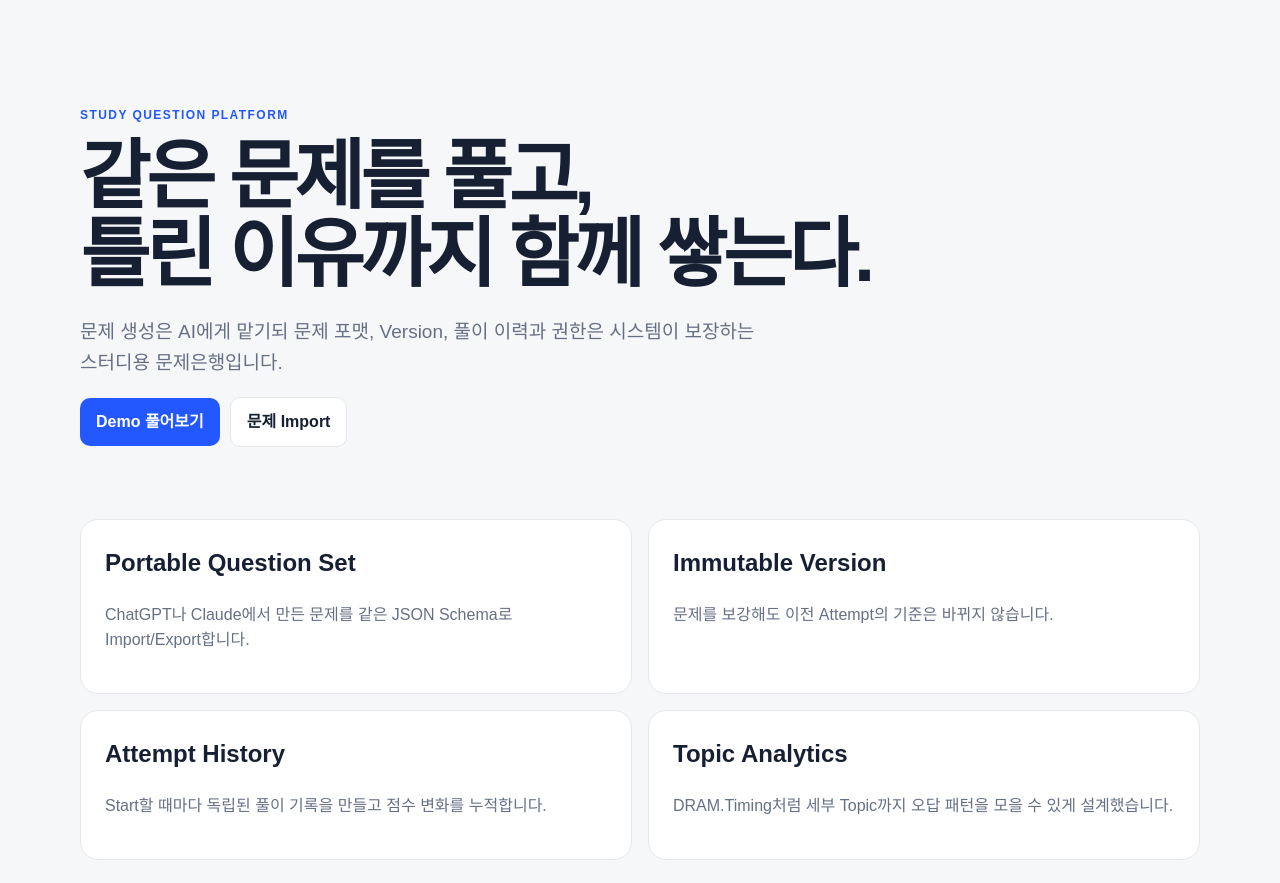
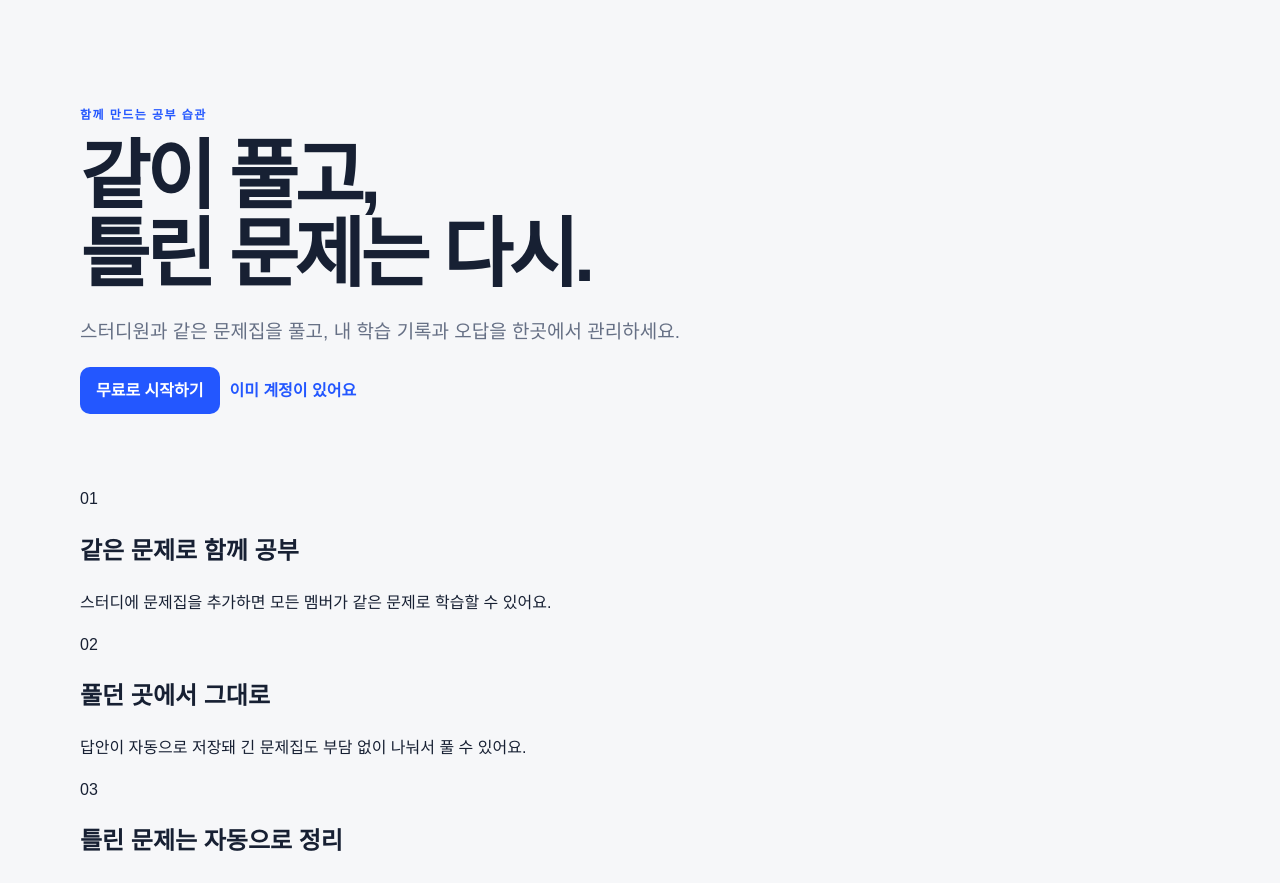
Before and after one commit to Parkgod98/Our_Quiz, a Next.js app: page / in a window 1280 px wide. Shown: the part 100-983 px from the top of the page. Built offline with nearby package versions, Linux system fonts and the light colour scheme; no server answers.

Commit message:
refactor: 사용자 가치 중심 랜딩 페이지로 교체

```diff
--- a/src/app/page.tsx
+++ b/src/app/page.tsx
@@ -1,31 +1,31 @@
 import Link from "next/link";
+import { redirect } from "next/navigation";
+import { isSupabaseConfigured } from "@/lib/supabase/config";
+import { createSupabaseServerClient } from "@/lib/supabase/server";
 
 const features = [
-  ["Portable Question Set", "ChatGPT나 Claude에서 만든 문제를 같은 JSON Schema로 Import/Export합니다."],
-  ["Immutable Version", "문제를 보강해도 이전 Attempt의 기준은 바뀌지 않습니다."],
-  ["Attempt History", "Start할 때마다 독립된 풀이 기록을 만들고 점수 변화를 누적합니다."],
-  ["Topic Analytics", "DRAM.Timing처럼 세부 Topic까지 오답 패턴을 모을 수 있게 설계했습니다."],
+  ["같은 문제로 함께 공부", "스터디에 문제집을 추가하면 모든 멤버가 같은 문제로 학습할 수 있어요."],
+  ["풀던 곳에서 그대로", "답안이 자동으로 저장돼 긴 문제집도 부담 없이 나눠서 풀 수 있어요."],
+  ["틀린 문제는 자동으로 정리", "오답과 반복해서 틀린 주제를 모아 필요한 부분만 다시 복습할 수 있어요."],
 ];
 
-export default function Home() {
-  return (
-    <>
-      <section className="hero">
-        <span className="eyebrow">STUDY QUESTION PLATFORM</span>
-        <h1>같은 문제를 풀고,<br />틀린 이유까지 함께 쌓는다.</h1>
-        <p>문제 생성은 AI에게 맡기되 문제 포맷, Version, 풀이 이력과 권한은 시스템이 보장하는 스터디용 문제은행입니다.</p>
-        <div className="row"><Link className="button-link" href="/quiz/demo">Demo 풀어보기</Link><Link className="button-link secondary" href="/import">문제 Import</Link></div>
-      </section>
+export default async function Home() {
+  if (isSupabaseConfigured()) {
+    const supabase = await createSupabaseServerClient();
+    const { data } = await supabase.auth.getUser();
+    if (data.user) redirect("/dashboard");
+  }
 
-      <section className="feature-grid">
-        {features.map(([title, text]) => <article className="panel" key={title}><h2>{title}</h2><p>{text}</p></article>)}
-      </section>
+  return <div className="landing-page">
+    <section className="hero service-hero">
+      <span className="eyebrow">함께 만드는 공부 습관</span>
+      <h1>같이 풀고,<br />틀린 문제는 다시.</h1>
+      <p>스터디원과 같은 문제집을 풀고, 내 학습 기록과 오답을 한곳에서 관리하세요.</p>
+      <div className="row"><Link className="button-link large" href="/auth?mode=signup">무료로 시작하기</Link><Link className="text-link hero-login" href="/auth">이미 계정이 있어요</Link></div>
+    </section>
 
-      <section className="panel flow-panel">
-        <span className="eyebrow">CORE LOOP</span>
-        <h2>AI → JSON → Validate → Study → Review → Export</h2>
-        <pre>{`ChatGPT / Claude\n      ↓\nquestion-set.json\n      ↓\nImport & Validate\n      ↓\nQuestion Set Version\n      ↓\n각자의 Attempt\n      ↓\n오답 / Topic 통계\n      ↓\nExport 후 AI로 보강`}</pre>
-      </section>
-    </>
-  );
+    <section className="landing-features">{features.map(([title, description], index) => <article className="landing-feature" key={title}><span>0{index + 1}</span><h2>{title}</h2><p>{description}</p></article>)}</section>
+
+    <section className="landing-cta"><div><span className="eyebrow">OUR QUIZ</span><h2>이번 주 공부, 문제만 준비되면 바로 시작할 수 있어요.</h2></div><Link className="button-link" href="/auth?mode=signup">스터디 시작하기</Link></section>
+  </div>;
 }
```
